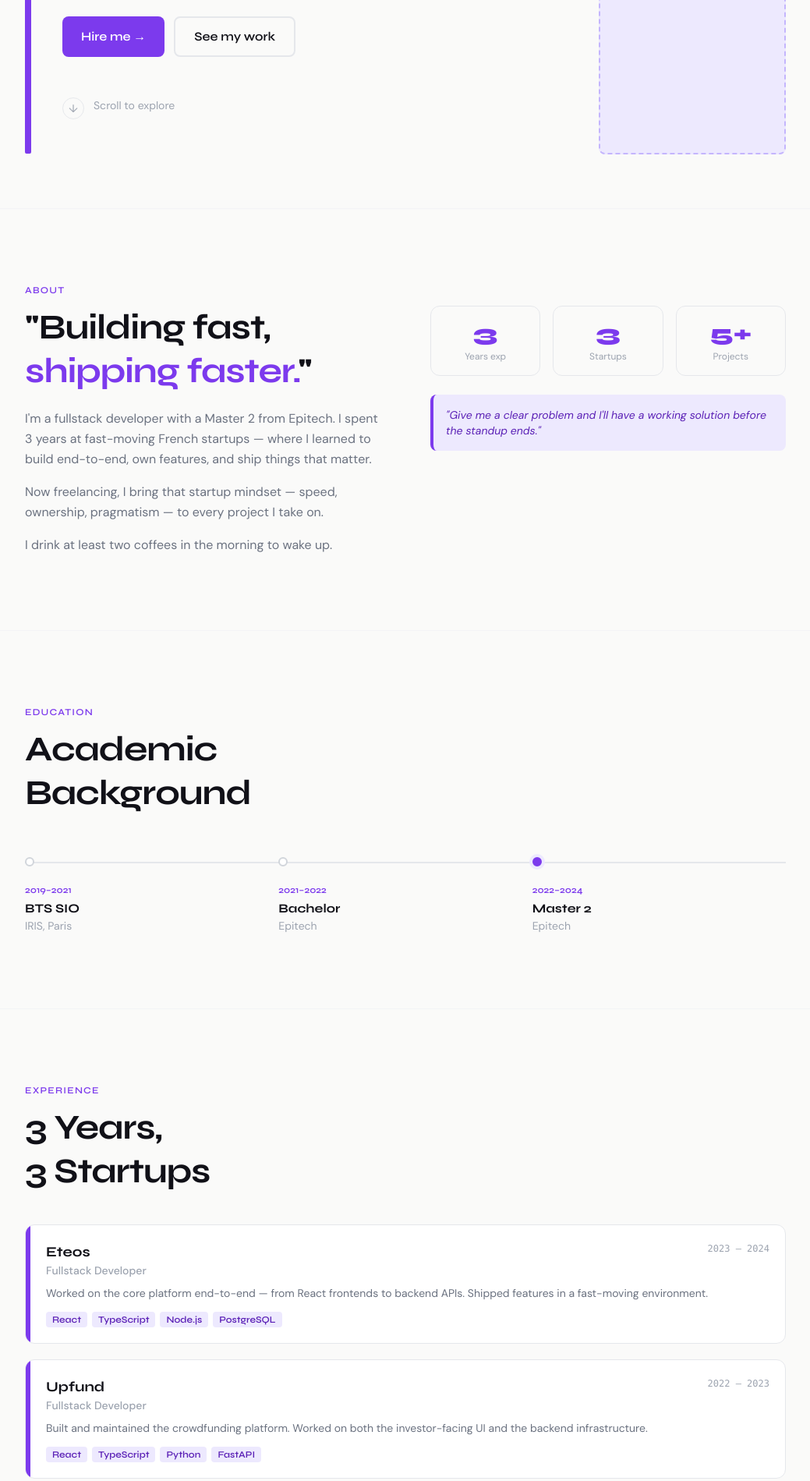
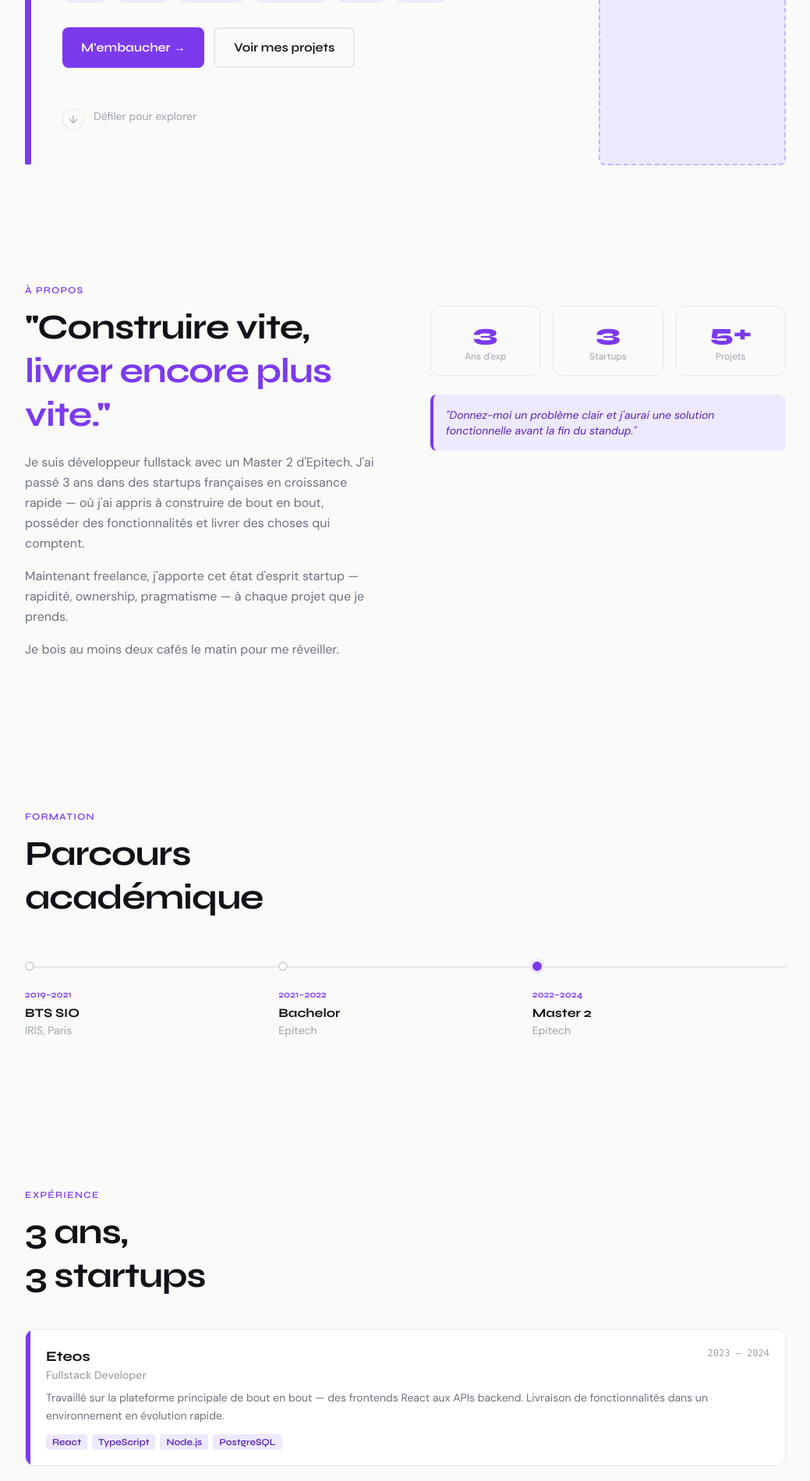
Before and after one commit to bourdin-alix/alix-bourdin-portfolio, a React (Vite) app: page / in a window 1280 px wide. Shown: the part 533-2432 px from the top of the page at 78% size, without its empty margins (120-1159 px from the left). Built offline with nearby package versions, Linux system fonts and the light colour scheme.

Commit message:
feat(i18n): wire useT() on Hero, About, Education, Experience, Skills

```diff
--- a/src/components/About.tsx
+++ b/src/components/About.tsx
@@ -1,20 +1,10 @@
 import { useState } from "react";
+import { useT } from "../hooks/useT";
 
-const WORDS = [
-  "I ",
-  "drink ",
-  "at ",
-  "least ",
-  "two ",
-  "coffees ",
-  "in ",
-  "the ",
-  "morning ",
-  "to ",
-  "wake ",
-  "up.",
-];
-const HIDDEN = "I actually hate coffee !!!";
+interface CafeEasterEggProps {
+  words: string[];
+  hidden: string;
+}
 
 const CRACKS = [
   <svg
@@ -114,7 +104,7 @@ const SCATTER = [
   { x: -28, y: -38, rot: 20 },
 ];
 
-export function CafeEasterEgg() {
+export function CafeEasterEgg({ words, hidden }: CafeEasterEggProps) {
   const [clicks, setClicks] = useState(0);
   const [shattered, setShattered] = useState(false);
   const [revealed, setRevealed] = useState(false);
@@ -136,7 +126,7 @@ export function CafeEasterEgg() {
   if (revealed) {
     return (
       <span className="inline-flex items-center gap-2 font-semibold text-accent animate-[popIn_0.5s_cubic-bezier(0.34,1.56,0.64,1)_forwards]">
-        {HIDDEN} ☕🚫
+        {hidden} ☕🚫
       </span>
     );
   }
@@ -157,7 +147,7 @@ export function CafeEasterEgg() {
             : ""
         }`}
       >
-        {WORDS.map((word, i) => (
+        {words.map((word, i) => (
           <span
             key={i}
             className="whitespace-pre transition-all duration-500"
@@ -179,31 +169,29 @@ export function CafeEasterEgg() {
 }
 
 export default function About() {
+  const t = useT();
+
   return (
     <section id="about" className="py-24 border-t border-gray-100">
       <div className="max-w-5xl mx-auto px-6">
-        <span className="section-label reveal">About</span>
+        <span className="section-label reveal">{t.about.sectionLabel}</span>
 
         <div className="grid md:grid-cols-2 gap-16 items-start">
           {/* Left */}
           <div className="reveal">
             <h2 className="text-[clamp(1.8rem,4vw,2.8rem)] font-head font-bold leading-tight tracking-tight mb-5">
-              "Building fast,
+              {t.about.heading1}
               <br />
-              <span className="text-accent">shipping faster.</span>"
+              <span className="text-accent">{t.about.heading2}</span>
             </h2>
-            <p className="text-gray-500 leading-relaxed mb-4">
-              I'm a fullstack developer with a Master 2 from Epitech. I spent 3
-              years at fast-moving French startups — where I learned to build
-              end-to-end, own features, and ship things that matter.
-            </p>
-            <p className="text-gray-500 leading-relaxed mb-4">
-              Now freelancing, I bring that startup mindset — speed, ownership,
-              pragmatism — to every project I take on.
-            </p>
+            <p className="text-gray-500 leading-relaxed mb-4">{t.about.bio1}</p>
+            <p className="text-gray-500 leading-relaxed mb-4">{t.about.bio2}</p>
             {/* Easter egg sentence */}
             <p className="text-gray-500 leading-relaxed">
-              <CafeEasterEgg />
+              <CafeEasterEgg
+                words={t.about.easterEggWords}
+                hidden={t.about.easterEggHidden}
+              />
             </p>
           </div>
 
@@ -211,9 +199,9 @@ export default function About() {
           <div className="reveal">
             <div className="grid grid-cols-3 gap-4 mb-6">
               {[
-                { num: "3", label: "Years exp" },
-                { num: "3", label: "Startups" },
-                { num: "5+", label: "Projects" },
+                { num: "3", label: t.about.statsYears },
+                { num: "3", label: t.about.statsStartups },
+                { num: "5+", label: t.about.statsProjects },
               ].map(({ num, label }) => (
                 <div
                   key={label}
@@ -228,8 +216,7 @@ export default function About() {
             </div>
             <div className="bg-accent-light border-l-4 border-accent rounded-lg p-4">
               <p className="text-sm text-accent-dark italic">
-                "Give me a clear problem and I'll have a working solution before
-                the standup ends."
+                "{t.about.quote}"
               </p>
             </div>
           </div>
--- a/src/components/Education.tsx
+++ b/src/components/Education.tsx
@@ -1,14 +1,17 @@
 import { EDU } from "../data/education";
+import { useT } from "../hooks/useT";
 
 export default function Education() {
+  const t = useT();
+
   return (
     <section id="education" className="py-24 border-t border-gray-100">
       <div className="max-w-5xl mx-auto px-6">
-        <span className="section-label reveal">Education</span>
+        <span className="section-label reveal">{t.education.sectionLabel}</span>
         <h2 className="text-[clamp(1.8rem,4vw,2.8rem)] font-head font-bold leading-tight tracking-tight mb-12 reveal">
-          Academic
+          {t.education.heading1}
           <br />
-          Background
+          {t.education.heading2}
         </h2>
 
         {/* Desktop horizontal timeline */}
--- a/src/components/Experience.tsx
+++ b/src/components/Experience.tsx
@@ -1,17 +1,23 @@
 import { JOBS } from "../data/experience";
+import { useT } from "../hooks/useT";
 
 export default function Experience() {
+  const t = useT();
+
   return (
     <section id="experience" className="py-24 border-t border-gray-100">
       <div className="max-w-5xl mx-auto px-6">
-        <span className="section-label reveal">Experience</span>
+        <span className="section-label reveal">
+          {t.experience.sectionLabel}
+        </span>
         <h2 className="text-[clamp(1.8rem,4vw,2.8rem)] font-head font-bold leading-tight tracking-tight mb-10 reveal">
-          3 Years,
-          <br />3 Startups
+          {t.experience.heading1}
+          <br />
+          {t.experience.heading2}
         </h2>
 
         <div className="flex flex-col gap-5">
-          {JOBS.map(({ company, role, period, desc, tags }) => (
+          {JOBS.map(({ company, role, period, slug, tags }) => (
             <div
               key={company}
               className="grid bg-white border border-gray-200 rounded-xl overflow-hidden reveal
@@ -30,12 +36,12 @@ export default function Experience() {
                   </span>
                 </div>
                 <p className="text-sm text-gray-500 leading-relaxed mt-2 mb-3">
-                  {desc}
+                  {t.experience.descriptions[slug]}
                 </p>
                 <div className="flex flex-wrap gap-1.5">
-                  {tags.map((t) => (
-                    <span key={t} className="tag">
-                      {t}
+                  {tags.map((tag) => (
+                    <span key={tag} className="tag">
+                      {tag}
                     </span>
                   ))}
                 </div>
--- a/src/components/Hero.tsx
+++ b/src/components/Hero.tsx
@@ -1,4 +1,8 @@
+import { useT } from "../hooks/useT";
+
 export default function Hero() {
+  const t = useT();
+
   return (
     <section
       id="hero"
@@ -16,9 +20,7 @@ export default function Hero() {
           <div className="py-12">
             <div className="flex items-center gap-3 mb-6 reveal">
               <span className="w-2 h-2 rounded-full bg-emerald-400 pulse-dot" />
-              <span className="text-sm text-gray-500">
-                Available for freelance
-              </span>
+              <span className="text-sm text-gray-500">{t.hero.status}</span>
             </div>
 
             <h1 className="font-head font-extrabold leading-[0.92] tracking-tight text-[clamp(3rem,8vw,6rem)] mb-4 reveal">
@@ -28,8 +30,7 @@ export default function Hero() {
             </h1>
 
             <p className="text-lg text-gray-500 max-w-md mb-8 reveal">
-              Fullstack Developer · 3 years building products at French startups
-              · Now freelancing.
+              {t.hero.bio}
             </p>
 
             <div className="flex flex-wrap gap-2 mb-8 reveal">
@@ -49,10 +50,10 @@ export default function Hero() {
 
             <div className="flex flex-wrap gap-3 reveal">
               <a href="#contact" className="btn-primary">
-                Hire me →
+                {t.hero.cta}
               </a>
               <a href="#projects" className="btn-ghost">
-                See my work
+                {t.hero.secondary}
               </a>
             </div>
 
@@ -60,7 +61,7 @@ export default function Hero() {
               <span className="w-7 h-7 border border-gray-200 rounded-full flex items-center justify-center bounce-arrow">
                 ↓
               </span>
-              Scroll to explore
+              {t.hero.scroll}
             </div>
           </div>
 
--- a/src/components/Skills.tsx
+++ b/src/components/Skills.tsx
@@ -1,4 +1,5 @@
 import { FRONTEND, BACKEND, Skill } from "../data/skills";
+import { useT } from "../hooks/useT";
 
 function SkillBar({ name, w, favorite }: Skill) {
   return (
@@ -18,18 +19,20 @@ function SkillBar({ name, w, favorite }: Skill) {
 }
 
 export default function Skills() {
+  const t = useT();
+
   return (
     <section id="skills" className="py-24 border-t border-gray-100">
       <div className="max-w-5xl mx-auto px-6">
-        <span className="section-label reveal">Skills</span>
+        <span className="section-label reveal">{t.skills.sectionLabel}</span>
         <h2 className="text-[clamp(1.8rem,4vw,2.8rem)] font-head font-bold leading-tight tracking-tight mb-10 reveal">
-          What I Work With
+          {t.skills.heading}
         </h2>
 
         <div className="grid md:grid-cols-2 gap-10">
           <div className="reveal">
             <p className="text-xs font-head font-semibold uppercase tracking-widest text-gray-400 mb-4">
-              Frontend & DB
+              {t.skills.frontend}
             </p>
             {FRONTEND.map((s) => (
               <SkillBar key={s.name} {...s} />
@@ -37,7 +40,7 @@ export default function Skills() {
           </div>
           <div className="reveal">
             <p className="text-xs font-head font-semibold uppercase tracking-widest text-gray-400 mb-4">
-              Backend & Tools
+              {t.skills.backend}
             </p>
             {BACKEND.map((s) => (
               <SkillBar key={s.name} {...s} />
@@ -46,11 +49,7 @@ export default function Skills() {
         </div>
 
         <div className="mt-8 bg-accent-light border-l-4 border-accent rounded-lg p-4 reveal">
-          <p className="text-sm text-accent-dark italic">
-            🤖 <strong>Bonus skill: Claude-Driven Development</strong> — because
-            why solve problems alone when you have AI as a co-pilot? (Claude now
-            takes all the credit anyway 😄)
-          </p>
+          <p className="text-sm text-accent-dark italic">{t.skills.bonus}</p>
         </div>
       </div>
     </section>
--- a/src/data/experience.ts
+++ b/src/data/experience.ts
@@ -1,9 +1,10 @@
+export type JobSlug = "eteos" | "upfund" | "petiteMarelle";
+
 export interface Job {
   company: string;
   role: string;
   period: string;
-  desc: string;
-  descFr?: string;
+  slug: JobSlug;
   tags: string[];
 }
 
@@ -12,21 +13,21 @@ export const JOBS: Job[] = [
     company: "Eteos",
     role: "Fullstack Developer",
     period: "2023 – 2024",
-    desc: "Worked on the core platform end-to-end — from React frontends to backend APIs. Shipped features in a fast-moving environment.",
+    slug: "eteos",
     tags: ["React", "TypeScript", "Node.js", "PostgreSQL"],
   },
   {
     company: "Upfund",
     role: "Fullstack Developer",
     period: "2022 – 2023",
-    desc: "Built and maintained the crowdfunding platform. Worked on both the investor-facing UI and the backend infrastructure.",
+    slug: "upfund",
     tags: ["React", "TypeScript", "Python", "FastAPI"],
   },
   {
     company: "Petite Marelle",
     role: "Fullstack Developer",
     period: "2021 – 2022",
-    desc: "First startup experience. Contributed to e-commerce features while finishing my Bachelor's — learned to ship under real product pressure.",
+    slug: "petiteMarelle",
     tags: ["React", "Node.js", "PostgreSQL"],
   },
 ];
--- a/src/translations/en.json
+++ b/src/translations/en.json
@@ -48,7 +48,12 @@
   "experience": {
     "sectionLabel": "Experience",
     "heading1": "3 Years,",
-    "heading2": "3 Startups"
+    "heading2": "3 Startups",
+    "descriptions": {
+      "eteos": "Worked on the core platform end-to-end — from React frontends to backend APIs. Shipped features in a fast-moving environment.",
+      "upfund": "Built and maintained the crowdfunding platform. Worked on both the investor-facing UI and the backend infrastructure.",
+      "petiteMarelle": "First startup experience. Contributed to e-commerce features while finishing my Bachelor's — learned to ship under real product pressure."
+    }
   },
   "skills": {
     "sectionLabel": "Skills",
--- a/src/translations/fr.json
+++ b/src/translations/fr.json
@@ -47,7 +47,12 @@
   "experience": {
     "sectionLabel": "Expérience",
     "heading1": "3 ans,",
-    "heading2": "3 startups"
+    "heading2": "3 startups",
+    "descriptions": {
+      "eteos": "Travaillé sur la plateforme principale de bout en bout — des frontends React aux APIs backend. Livraison de fonctionnalités dans un environnement en évolution rapide.",
+      "upfund": "Développé et maintenu la plateforme de crowdfunding. Travaillé aussi bien sur l'interface investisseur que sur l'infrastructure backend.",
+      "petiteMarelle": "Première expérience en startup. Contribué aux fonctionnalités e-commerce en terminant mon Bachelor — appris à livrer sous pression produit réelle."
+    }
   },
   "skills": {
     "sectionLabel": "Compétences",
```
Also changed, not shown: 2 other files (tests, documents, lock files or other folders).
